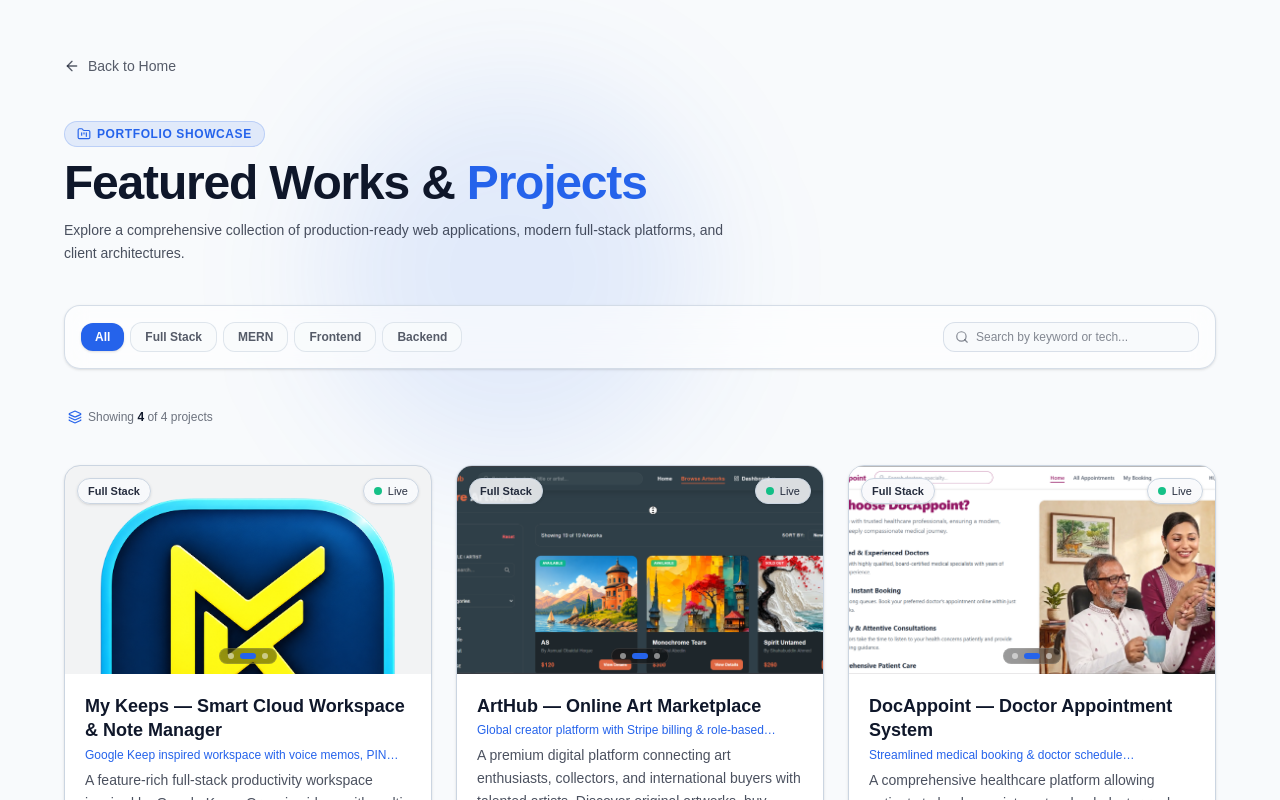
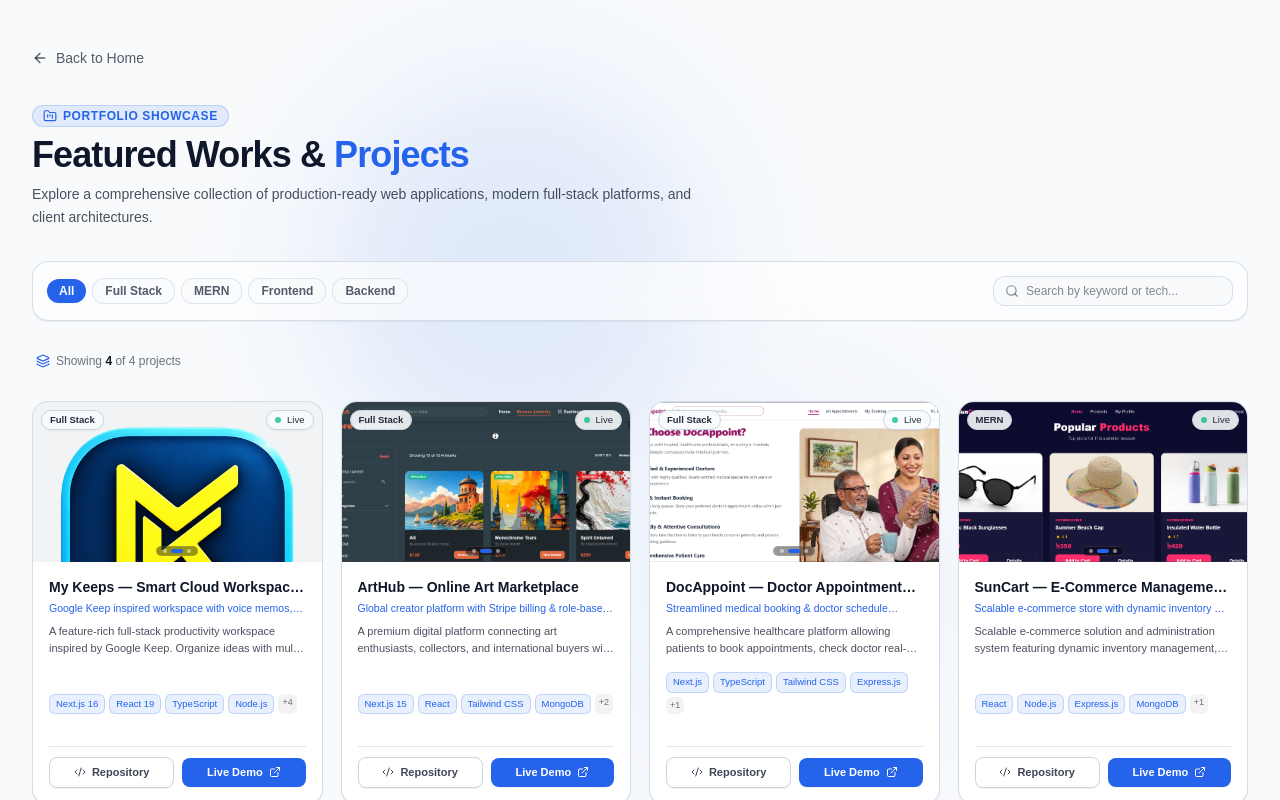
Before and after one commit to Asmual/Asmual-Portfolio.ts, a Next.js app: page /projects in a window 1280 px wide. Shown: the top 800 px of the page. Built offline with nearby package versions, Linux system fonts and the light colour scheme.

Commit message:
feat: redesign project cards with compact 4-column layout and balanced spacing

```diff
--- a/src/app/projects/page.tsx
+++ b/src/app/projects/page.tsx
@@ -10,10 +10,7 @@ import {
   Code2,
   Search,
   Sparkles,
-  Layers,
-  ChevronDown,
-  ChevronUp,
-  CheckCircle2
+  Layers
 } from "lucide-react";
 import { motion, AnimatePresence } from "framer-motion";
 import { projectsData, projectCategories, Project, ProjectCategory } from "@/data/projects";
@@ -21,7 +18,6 @@ import { projectsData, projectCategories, Project, ProjectCategory } from "@/dat
 function ProjectShowcaseCard({ project }: { project: Project }) {
   const [currentImageIndex, setCurrentImageIndex] = useState(0);
   const [isHovered, setIsHovered] = useState(false);
-  const [showFeatures, setShowFeatures] = useState(false);
 
   useEffect(() => {
     if (isHovered) return;
@@ -35,51 +31,51 @@ function ProjectShowcaseCard({ project }: { project: Project }) {
   return (
     <motion.div
       layout
-      initial={{ opacity: 0, y: 25 }}
+      initial={{ opacity: 0, y: 20 }}
       animate={{ opacity: 1, y: 0 }}
-      exit={{ opacity: 0, scale: 0.95 }}
-      transition={{ duration: 0.4 }}
+      exit={{ opacity: 0, scale: 0.96 }}
+      transition={{ duration: 0.35 }}
       onMouseEnter={() => setIsHovered(true)}
       onMouseLeave={() => setIsHovered(false)}
-      className="group bg-card-bg border border-border rounded-2xl overflow-hidden shadow-sm hover:border-accent/40 hover:shadow-xl transition-all duration-300 flex flex-col justify-between"
+      className="group bg-card-bg border border-border/80 rounded-2xl overflow-hidden shadow-xs hover:border-accent/50 hover:shadow-lg transition-all duration-300 flex flex-col justify-between"
     >
       {/* Card Media Preview Header */}
-      <div>
-        <div className="relative w-full h-44 sm:h-52 overflow-hidden bg-foreground/5">
+      <div className="flex flex-col flex-1">
+        <div className="relative w-full h-36 sm:h-40 overflow-hidden bg-foreground/5">
           <AnimatePresence mode="wait">
             <motion.div
               key={currentImageIndex}
               initial={{ opacity: 0 }}
               animate={{ opacity: 1 }}
               exit={{ opacity: 0 }}
-              transition={{ duration: 0.4 }}
+              transition={{ duration: 0.35 }}
               className="absolute inset-0"
             >
               <Image
                 src={project.images[currentImageIndex]}
                 alt={`${project.title} preview`}
                 fill
-                priority={project.id === "arthub"}
-                sizes="(max-width: 768px) 100vw, (max-width: 1200px) 50vw, 33vw"
+                priority={project.id === "mykeeps" || project.id === "arthub"}
+                sizes="(max-width: 640px) 100vw, (max-width: 1024px) 50vw, 25vw"
                 className="object-cover object-top group-hover:scale-105 transition-transform duration-500"
               />
             </motion.div>
           </AnimatePresence>
 
           {/* Category Badge & Live Pulse */}
-          <div className="absolute top-3 left-3 right-3 flex items-center justify-between z-10 pointer-events-none">
-            <span className="px-2.5 py-1 rounded-full bg-background/85 backdrop-blur-md border border-border text-[11px] font-semibold text-foreground/90 shadow-sm">
+          <div className="absolute top-2 left-2 right-2 flex items-center justify-between z-10 pointer-events-none">
+            <span className="px-2 py-0.5 rounded-full bg-background/90 backdrop-blur-md border border-border text-[9.5px] font-semibold text-foreground/90 shadow-xs">
               {project.category}
             </span>
 
-            <span className="inline-flex items-center gap-1.5 px-2.5 py-1 rounded-full bg-background/85 backdrop-blur-md border border-border text-[11px] font-medium text-foreground/90 shadow-sm">
-              <span className="w-2 h-2 rounded-full bg-emerald-500 animate-pulse" />
+            <span className="inline-flex items-center gap-1.5 px-2 py-0.5 rounded-full bg-background/90 backdrop-blur-md border border-border text-[9.5px] font-medium text-foreground/90 shadow-xs">
+              <span className="w-1.5 h-1.5 rounded-full bg-emerald-500 animate-pulse" />
               <span>{project.status || "Live System"}</span>
             </span>
           </div>
 
           {/* Image Navigation Dots */}
-          <div className="absolute bottom-2.5 left-1/2 -translate-x-1/2 flex items-center gap-1.5 z-10 bg-black/40 backdrop-blur-md px-2 py-1 rounded-full border border-white/10">
+          <div className="absolute bottom-1.5 left-1/2 -translate-x-1/2 flex items-center gap-1 z-10 bg-black/40 backdrop-blur-md px-1.5 py-0.5 rounded-full border border-white/10">
             {project.images.map((_, index) => (
               <button
                 key={index}
@@ -88,10 +84,10 @@ function ProjectShowcaseCard({ project }: { project: Project }) {
                   setCurrentImageIndex(index);
                 }}
                 aria-label={`Show image ${index + 1}`}
-                className={`h-1.5 rounded-full transition-all duration-300 cursor-pointer ${
+                className={`h-1 rounded-full transition-all duration-300 cursor-pointer ${
                   currentImageIndex === index
-                    ? "w-4 bg-accent"
-                    : "w-1.5 bg-white/50 hover:bg-white/80"
+                    ? "w-3 bg-accent"
+                    : "w-1 bg-white/50 hover:bg-white/80"
                 }`}
               />
             ))}
@@ -99,82 +95,50 @@ function ProjectShowcaseCard({ project }: { project: Project }) {
         </div>
 
         {/* Card Body Content */}
-        <div className="p-5 space-y-3">
+        <div className="p-3.5 sm:p-4 space-y-2.5 flex-1 flex flex-col justify-between">
           <div className="space-y-1">
-            <h2 className="text-base sm:text-lg font-bold text-foreground group-hover:text-accent transition-colors leading-snug">
+            <h2 className="text-xs sm:text-sm font-bold text-foreground group-hover:text-accent transition-colors line-clamp-1 leading-snug">
               {project.title}
             </h2>
             {project.tagline && (
-              <p className="text-xs text-accent font-medium line-clamp-1">
+              <p className="text-[10.5px] text-accent font-medium line-clamp-1">
                 {project.tagline}
               </p>
             )}
-            <p className="text-xs sm:text-sm text-foreground/75 leading-relaxed line-clamp-3 pt-0.5">
+            <p className="text-[11px] text-foreground/75 leading-relaxed line-clamp-2 pt-0.5">
               {project.description}
             </p>
           </div>
 
           {/* Tech Stack Badges */}
-          <div className="flex flex-wrap gap-1.5 pt-1">
-            {project.tags.map((tag, idx) => (
+          <div className="flex flex-wrap gap-1 pt-1">
+            {project.tags.slice(0, 4).map((tag, idx) => (
               <span
                 key={idx}
-                className="text-[10px] px-2 py-0.5 rounded-md bg-accent/10 border border-accent/20 text-accent font-medium"
+                className="text-[9.5px] px-1.5 py-0.5 rounded-md bg-accent/10 border border-accent/20 text-accent font-medium"
               >
                 {tag}
               </span>
             ))}
+            {project.tags.length > 4 && (
+              <span className="text-[9px] px-1 py-0.5 rounded-md bg-foreground/5 text-foreground/60 font-medium">
+                +{project.tags.length - 4}
+              </span>
+            )}
           </div>
-
-          {/* Expandable Key Highlights Toggle */}
-          {project.keyFeatures && project.keyFeatures.length > 0 && (
-            <div className="pt-1">
-              <button
-                type="button"
-                onClick={() => setShowFeatures(!showFeatures)}
-                className="inline-flex items-center gap-1 text-xs font-semibold text-foreground/70 hover:text-accent transition-colors cursor-pointer"
-              >
-                <span>{showFeatures ? "Hide Highlights" : "Key Highlights"}</span>
-                {showFeatures ? (
-                  <ChevronUp className="w-3.5 h-3.5 text-accent" />
-                ) : (
-                  <ChevronDown className="w-3.5 h-3.5 text-accent" />
-                )}
-              </button>
-
-              <AnimatePresence>
-                {showFeatures && (
-                  <motion.ul
-                    initial={{ opacity: 0, height: 0 }}
-                    animate={{ opacity: 1, height: "auto" }}
-                    exit={{ opacity: 0, height: 0 }}
-                    transition={{ duration: 0.25 }}
-                    className="mt-2 space-y-1.5 overflow-hidden text-xs text-foreground/80 bg-background/60 p-3 rounded-xl border border-border/60"
-                  >
-                    {project.keyFeatures.map((feature, fIdx) => (
-                      <li key={fIdx} className="flex items-start gap-2 leading-tight">
-                        <CheckCircle2 className="w-3.5 h-3.5 text-accent shrink-0 mt-0.5" />
-                        <span>{feature}</span>
-                      </li>
-                    ))}
-                  </motion.ul>
-                )}
-              </AnimatePresence>
-            </div>
-          )}
         </div>
       </div>
 
       {/* Card Action Footer */}
-      <div className="p-5 pt-0 mt-auto">
-        <div className="flex items-center justify-between gap-3 pt-3.5 border-t border-border/70">
+      <div className="p-3.5 sm:p-4 pt-0 mt-auto">
+        <div className="flex items-center justify-between gap-2 pt-2.5 border-t border-border/60">
           <a
             href={project.githubUrl || project.clientGithubUrl}
             target="_blank"
             rel="noopener noreferrer"
-            className="flex-1 inline-flex items-center justify-center gap-1.5 px-3 py-2 text-xs font-semibold rounded-xl bg-card-bg border border-border text-foreground hover:border-accent hover:text-accent transition-all duration-200"
+            className="flex-1 inline-flex items-center justify-center gap-1.5 py-1.5 px-2 text-[11px] font-semibold rounded-lg bg-card-bg border border-border text-foreground/80 hover:border-accent hover:text-accent transition-colors shadow-2xs"
           >
-            <Code2 className="w-3.5 h-3.5" />
+            <Code2 className="w-3 h-3" />
             <span>Repository</span>
           </a>
 
@@ -182,10 +146,10 @@ function ProjectShowcaseCard({ project }: { project: Project }) {
             href={project.liveUrl}
             target="_blank"
             rel="noopener noreferrer"
-            className="flex-1 inline-flex items-center justify-center gap-1.5 px-3 py-2 text-xs font-semibold rounded-xl bg-accent text-white hover:bg-accent/90 shadow-sm transition-all duration-200"
+            className="flex-1 inline-flex items-center justify-center gap-1.5 py-1.5 px-2 text-[11px] font-semibold rounded-lg bg-accent text-white hover:bg-accent/90 shadow-2xs transition-colors"
           >
             <span>Live Demo</span>
-            <ExternalLink className="w-3.5 h-3.5" />
+            <ExternalLink className="w-3 h-3" />
           </a>
         </div>
       </div>
@@ -214,12 +178,12 @@ export default function ProjectsPage() {
   }, [selectedCategory, searchQuery]);
 
   return (
-    <main className="min-h-screen text-foreground py-10 sm:py-14 px-4 sm:px-6 lg:px-8 transition-colors duration-300 relative overflow-hidden">
+    <main className="min-h-screen text-foreground py-8 sm:py-12 px-4 sm:px-6 lg:px-8 transition-colors duration-300 relative overflow-hidden">
       {/* Ambient Lighting Glows */}
-      <div className="absolute top-20 left-1/4 w-96 h-96 bg-accent/10 blur-3xl rounded-full pointer-events-none -z-10" />
-      <div className="absolute bottom-20 right-1/4 w-96 h-96 bg-accent/5 blur-3xl rounded-full pointer-events-none -z-10" />
+      <div className="pointer-events-none absolute top-20 left-1/4 w-96 h-96 bg-accent/10 blur-3xl rounded-full -z-10" />
+      <div className="pointer-events-none absolute bottom-20 right-1/4 w-96 h-96 bg-accent/5 blur-3xl rounded-full -z-10" />
 
-      <div className="max-w-6xl mx-auto space-y-8 sm:space-y-10">
+      <div className="max-w-7xl mx-auto space-y-6 sm:space-y-8">
         {/* Back Link with Entrance Animation */}
         <motion.div
           initial={{ opacity: 0, x: -15 }}
@@ -240,14 +204,14 @@ export default function ProjectsPage() {
           initial={{ opacity: 0, y: 20 }}
           animate={{ opacity: 1, y: 0 }}
           transition={{ duration: 0.4, delay: 0.1 }}
-          className="space-y-3"
+          className="space-y-2"
         >
-          <div className="inline-flex items-center gap-1.5 px-3 py-1 rounded-full bg-accent/10 border border-accent/20 text-accent text-xs font-semibold uppercase tracking-wider">
+          <div className="inline-flex items-center gap-1.5 px-2.5 py-0.5 rounded-full bg-accent/10 border border-accent/20 text-accent text-xs font-semibold uppercase tracking-wider">
             <FolderKanban className="w-3.5 h-3.5" />
             <span>Portfolio Showcase</span>
           </div>
 
-          <h1 className="text-3xl sm:text-4xl lg:text-5xl font-extrabold tracking-tight text-foreground">
+          <h1 className="text-2xl sm:text-3xl lg:text-4xl font-extrabold tracking-tight text-foreground">
             Featured Works &amp; <span className="text-accent">Projects</span>
           </h1>
 
@@ -261,7 +225,7 @@ export default function ProjectsPage() {
           initial={{ opacity: 0, y: 15 }}
           animate={{ opacity: 1, y: 0 }}
           transition={{ duration: 0.4, delay: 0.2 }}
-          className="flex flex-col md:flex-row md:items-center justify-between gap-4 p-4 rounded-2xl bg-card-bg/60 border border-border/80 backdrop-blur-md shadow-sm"
+          className="flex flex-col md:flex-row md:items-center justify-between gap-3 p-3 sm:p-3.5 rounded-2xl bg-card-bg/60 border border-border/80 backdrop-blur-md shadow-xs"
         >
           {/* Category Filter Pills */}
           <div className="flex flex-wrap items-center gap-1.5">
@@ -271,9 +235,9 @@ export default function ProjectsPage() {
                 <button
                   key={cat}
                   onClick={() => setSelectedCategory(cat)}
-                  className={`relative px-3.5 py-1.5 text-xs font-semibold rounded-xl transition-all duration-200 select-none cursor-pointer ${
+                  className={`relative px-3 py-1 text-xs font-semibold rounded-xl transition-all duration-200 select-none cursor-pointer ${
                     isSelected
-                      ? "bg-accent text-white shadow-sm"
+                      ? "bg-accent text-white shadow-xs"
                       : "bg-background/80 text-foreground/70 hover:text-foreground hover:bg-background border border-border/60"
                   }`}
                 >
@@ -284,7 +248,7 @@ export default function ProjectsPage() {
           </div>
 
           {/* Search Input Box */}
-          <div className="relative w-full md:w-64">
+          <div className="relative w-full md:w-60">
             <Search className="absolute left-3 top-1/2 -translate-y-1/2 w-3.5 h-3.5 text-foreground/50" />
             <input
               type="text"
@@ -323,10 +287,10 @@ export default function ProjectsPage() {
           )}
         </motion.div>
 
-        {/* Projects Grid with Stagger Animation */}
+        {/* Projects 4-Column Grid */}
         <motion.div
           layout
-          className="grid grid-cols-1 md:grid-cols-2 lg:grid-cols-3 gap-6"
+          className="grid grid-cols-1 sm:grid-cols-2 lg:grid-cols-4 gap-4 sm:gap-4.5"
         >
           <AnimatePresence>
             {filteredProjects.length > 0 ? (
@@ -337,11 +301,11 @@ export default function ProjectsPage() {
               <motion.div
                 initial={{ opacity: 0 }}
                 animate={{ opacity: 1 }}
-                className="col-span-full py-16 text-center space-y-3 bg-card-bg/40 border border-border/60 rounded-2xl"
+                className="col-span-full py-12 text-center space-y-2.5 bg-card-bg/40 border border-border/60 rounded-2xl"
               >
-                <Sparkles className="w-8 h-8 text-accent mx-auto" />
-                <h3 className="text-sm font-bold text-foreground">No Projects Found</h3>
-                <p className="text-xs text-foreground/60 max-w-sm mx-auto">
+                <Sparkles className="w-7 h-7 text-accent mx-auto" />
+                <h3 className="text-xs font-bold text-foreground">No Projects Found</h3>
+                <p className="text-[11px] text-foreground/60 max-w-sm mx-auto">
                   No projects match your current filter criteria &quot;{searchQuery || selectedCategory}&quot;. Try resetting your filters.
                 </p>
                 <button
@@ -349,7 +313,7 @@ export default function ProjectsPage() {
                     setSelectedCategory("All");
                     setSearchQuery("");
                   }}
-                  className="px-4 py-1.5 text-xs font-semibold rounded-lg bg-accent text-white hover:opacity-90 transition-opacity"
+                  className="px-3.5 py-1.5 text-xs font-semibold rounded-lg bg-accent text-white hover:opacity-90 transition-opacity cursor-pointer"
                 >
                   View All Projects
                 </button>
```
Also changed, not shown: src/components/sections/Projects.tsx (+50 -86 lines), public/images/preview/home-preview.png, public/images/preview/projects-preview.png.
